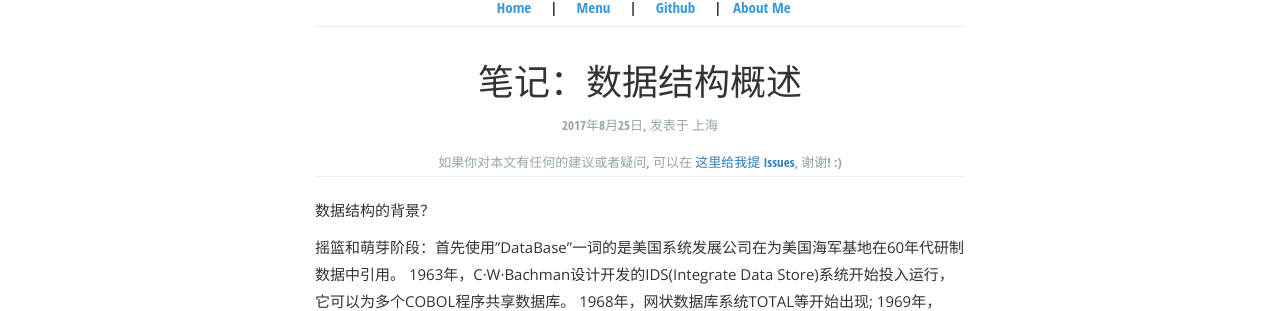
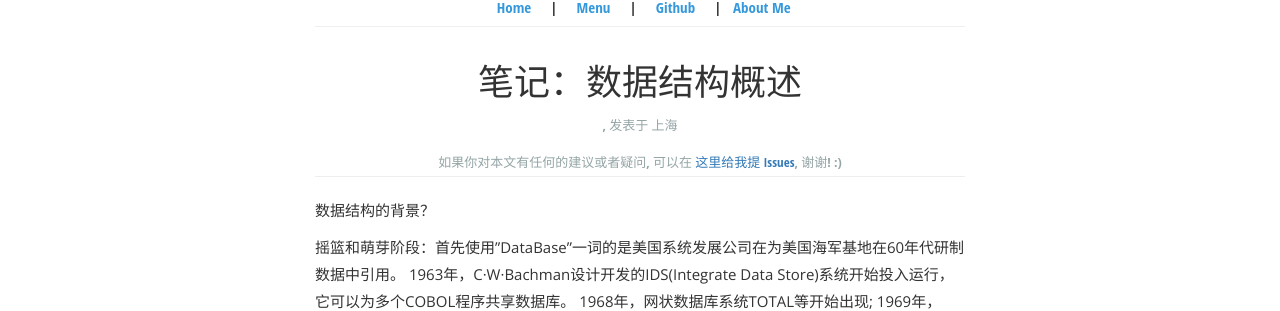
Before and after one commit to ChinaRiven/ChinaRiven.github.io, a Jekyll site: the page built from _posts/2017-08-25-Data-Structure-overview.md, in a window 1280 px wide. Shown: the part 136-447 px from the top of the page. Built offline with Jekyll 4.4.1, drawn with Linux system fonts in a browser that asks for light colours.

Commit message:
Update 2017-08-25-Data-Structure-overview.md

```diff
--- a/_posts/2017-08-25-Data-Structure-overview.md
+++ b/_posts/2017-08-25-Data-Structure-overview.md
@@ -1,7 +1,7 @@
 ---
 layout: post_layout
 title: 笔记：数据结构概述
-time: 2017年8月25日
+time:
 location: 上海
 pulished: true
 ---
```
